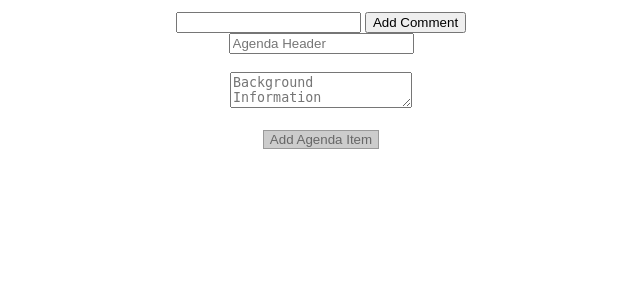
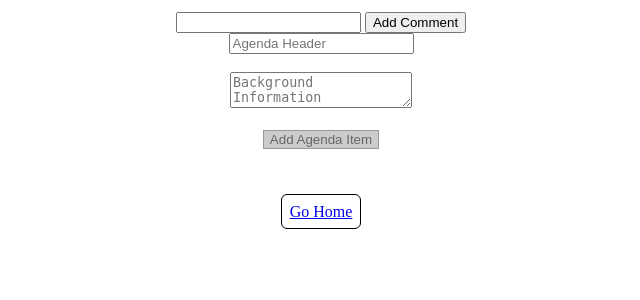
Before and after one commit to AliShahpurwala/mcssmeetings, a Django app: template meeting/templates/meeting.html in a window 1280 px wide. Shown: the part 187-487 px from the top of the page, without its empty margins (319-959 px from the left). Run offline with Django 3.2, Linux system fonts and the light colour scheme; data comes from the database, SQL or seed files in the repository; both versions use the stored data as it was after the commit; tables that the repository leaves empty hold one stand-in row (values such as "Sample post"); the template is opened without the code that fills it: values that come from a table or form of the project are taken from there, most other values are stand-ins (such as "Sample title", 1, 10 or a date in 2020); some libraries are stand-ins or nearby versions.

Commit message:
Added a button that returns to home from a meeting page.

```diff
--- a/meeting/templates/meeting.html
+++ b/meeting/templates/meeting.html
@@ -39,5 +39,7 @@
 		<button disabled type="submit" name="create_new_agenda_item">Add Agenda Item</button>
 	</form>
 	{% endif %}
+	<br><br><br>
+	<a href="{% url 'home_view' %}" class="p-as-button">Go Home</a>
 </body>
 </html>
```
Also changed, not shown: db.sqlite3.
